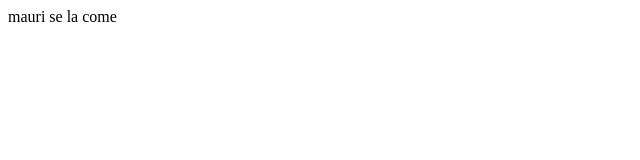
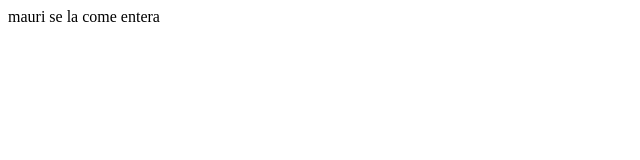
Before and after one commit to thecrow17-erick/proyectonuevo, a plain HTML site: page index.html in a window 1280 px wide. Shown: the full height of the page, 0-640 px from the left. Drawn offline with Linux system fonts and the light colour scheme.

Commit message:
mi primer cambioxd

```diff
--- a/index.html
+++ b/index.html
@@ -7,6 +7,6 @@
     <title>picadoooo</title>
 </head>
 <body>
-    mauri se la come
+    mauri se la come entera
 </body>
 </html>
```
